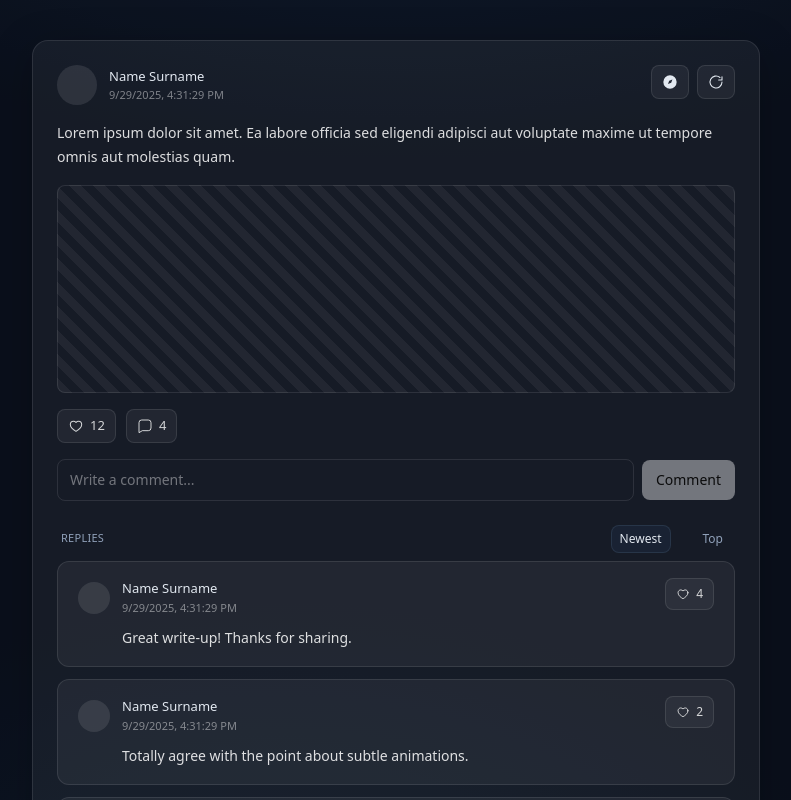
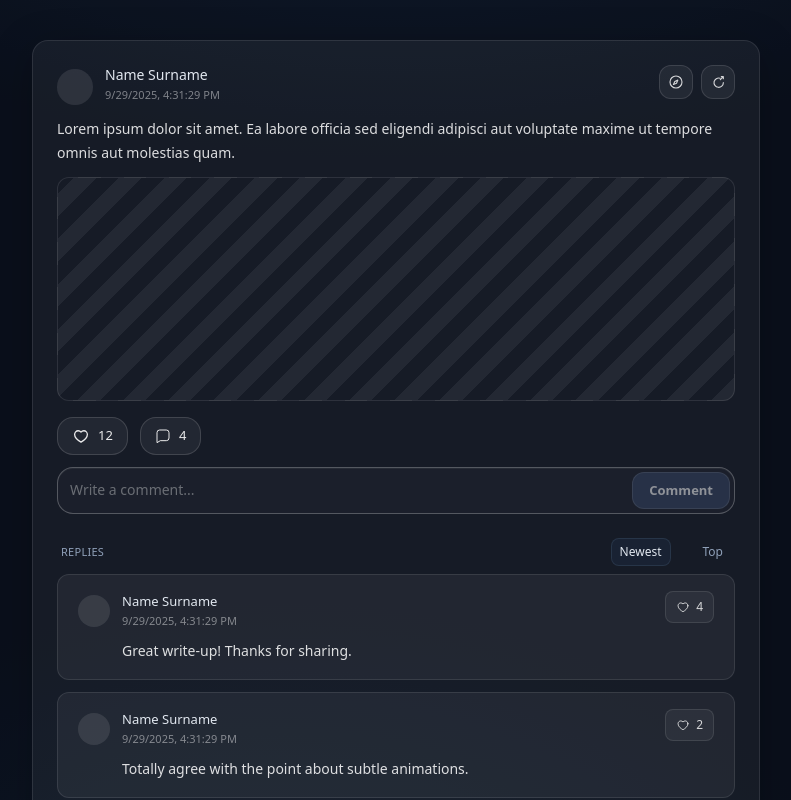
Before and after one commit to Shraddha151/longrun-assignment, a React (Vite) app: page / in a window 1280 px wide. Shown: the top 800 px of the page, without its empty margins (244-1035 px from the left). Built offline with nearby package versions, Linux system fonts and the light colour scheme.

Commit message:
Update project with latest changes

```diff
--- a/src/components/Post.jsx
+++ b/src/components/Post.jsx
@@ -1,20 +1,25 @@
+// src/components/Post.jsx
 import React from "react";
 
-/* icons */
-function HeartIcon({ filled = false }) {
+/* ===== shared icon sizing for the larger pill look ===== */
+const ICON_SIZE = 18;
+const STROKE_W = 1.7;
+
+/* ===== Icons (normalized) ===== */
+function HeartIcon({ filled = false, size = ICON_SIZE }) {
   return filled ? (
-    <svg viewBox="0 0 24 24" width="16" height="16" aria-hidden="true">
+    <svg viewBox="0 0 24 24" width={size} height={size} aria-hidden="true">
       <path
         fill="currentColor"
         d="M11.645 20.91a.75.75 0 0 0 .71 0c1.79-1.002 3.293-2.124 4.56-3.346 2.54-2.41 4.085-4.997 4.085-7.564 0-2.79-2.137-5-4.77-5-1.38 0-2.66.62-3.585 1.613A4.98 4.98 0 0 0 9.06 5c-2.633 0-4.77 2.21-4.77 5 0 2.567 1.546 5.154 4.085 7.564 1.267 1.222 2.77 2.344 4.57 3.346z"
       />
     </svg>
   ) : (
-    <svg viewBox="0 0 24 24" width="16" height="16" aria-hidden="true">
+    <svg viewBox="0 0 24 24" width={size} height={size} aria-hidden="true">
       <path
         fill="none"
         stroke="currentColor"
-        strokeWidth="1.6"
+        strokeWidth={STROKE_W}
         strokeLinecap="round"
         strokeLinejoin="round"
         d="M20.5 9.9c0 5-5.5 8.5-8.5 10.2-3-1.7-8.5-5.2-8.5-10.2C3.5 7.2 5.6 5 8.2 5c1.5 0 2.9.7 3.8 1.8A5 5 0 0 1 15.8 5c2.6 0 4.7 2.2 4.7 4.9Z"
@@ -22,7 +27,8 @@
     </svg>
   );
 }
-function CommentIcon() {
+
+function ChatIcon({ size = ICON_SIZE }) {
   return (
      <svg viewBox="0 0 24 24" width="16" height="16" aria-hidden="true">
       <path
@@ -35,31 +41,38 @@
     </svg>
   );
 }
-function CompassIcon() {
+
+function CompassIcon({ size = 16 }) {
   return (
-    <svg viewBox="0 0 24 24" width="16" height="16" aria-hidden="true">
+    <svg viewBox="0 0 24 24" width={size} height={size} aria-hidden="true">
       <path
-        d="M12 2a10 10 0 1 0 .001 20.001A10 10 0 0 0 12 2Zm3.6 6.4-1.8 4.8-4.8 1.8 1.8-4.8 4.8-1.8Z"
-        fill="currentColor"
-      />
-    </svg>
-  );
-}
-function ResetIcon() {
-  return (
-    <svg viewBox="0 0 24 24" width="16" height="16" aria-hidden="true">
-      <path
-        d="M21 12a9 9 0 1 1-3.07-6.74M21 4v5h-5"
         fill="none"
         stroke="currentColor"
-        strokeWidth="1.6"
+        strokeWidth={STROKE_W}
         strokeLinecap="round"
         strokeLinejoin="round"
+        d="m14.8 9.2-2 4.6-4.6 2 2-4.6 4.6-2ZM12 21a9 9 0 1 1 0-18 9 9 0 0 1 0 18Z"
       />
     </svg>
   );
 }
 
+function ResetIcon({ size = 16 }) {
+  return (
+    <svg viewBox="0 0 24 24" width={size} height={size} aria-hidden="true">
+      <path
+        fill="none"
+        stroke="currentColor"
+        strokeWidth={STROKE_W}
+        strokeLinecap="round"
+        strokeLinejoin="round"
+        d="M20 7V4m0 0h-3m3 0-4.5 4.5M20 13a7 7 0 1 1-4.95-6.72"
+      />
+    </svg>
+  );
+}
+
+/* ===== Post ===== */
 export default function Post({
   post,
   onToggleLike,
@@ -70,91 +83,97 @@
   onViewData,
   onReset,
 }) {
+  const dateStr = new Date(post.createdAt).toLocaleString();
+
+  // Larger, softer pill like your 2nd screenshot
+  const pillBase =
+    "inline-flex items-center gap-2 rounded-2xl border border-white/14 bg-white/[0.055] px-3.5 py-2 text-[13px] text-white/90 hover:bg-white/[0.075]";
+
   return (
+    <article aria-label="Main post">
+      {/* Header */}
+      <header className="mb-3 flex items-start justify-between">
+        <div className="flex items-start gap-3">
+          <div className="mt-1 h-9 w-9 rounded-full bg-white/10" aria-hidden="true" />
           <div>
-      {/* Header */}
-      <div className="flex items-start justify-between gap-4">
-        <div className="flex items-center gap-3">
-          <div className="h-10 w-10 shrink-0 rounded-full bg-white/10" aria-hidden="true" />
-          <div>
-            <div className="text-[13px] font-medium">{post.author?.name || "Name Surname"}</div>
-            <div className="text-[11px] text-white/45">
-              {new Date(post.createdAt).toLocaleString()}
-            </div>
+            <div className="text-[14px] font-medium leading-5">Name Surname</div>
+            <div className="text-[11px] leading-5 text-white/45">{dateStr}</div>
           </div>
         </div>
 
-        {/* Tools (icon only) */}
-        <div className="flex items-center gap-2">
+        <div className="flex gap-2">
           <button
             type="button"
             onClick={onViewData}
-            className="rounded-lg border border-white/10 bg-white/5 px-2.5 py-2 hover:bg-white/10"
             title="View Data"
-            aria-label="View Data"
+            className="rounded-xl border border-white/12 bg-white/6 p-2 text-white/80 hover:bg-white/10 focus:outline-none focus-visible:ring-2 focus-visible:ring-teal-400"
           >
             <CompassIcon />
           </button>
           <button
             type="button"
             onClick={onReset}
-            className="rounded-lg border border-white/10 bg-white/5 px-2.5 py-2 hover:bg-white/10"
             title="Reset Demo"
-            aria-label="Reset Demo"
+            className="rounded-xl border border-white/12 bg-white/6 p-2 text-white/80 hover:bg-white/10 focus:outline-none focus-visible:ring-2 focus-visible:ring-teal-400"
           >
             <ResetIcon />
           </button>
         </div>
-      </div>
+      </header>
 
-      {/* Content */}
-      <p className="mt-4 text-[14px] leading-6 text-white/85">{post.content}</p>
+      {/* Body */}
+      <p className="mb-3 text-[14px] leading-6 text-white/85">{post.content}</p>
 
-      {/* Media placeholder */}
       <div
-        className="mt-4 h-52 w-full rounded-lg border border-white/10 bg-[linear-gradient(45deg,transparent_25%,rgba(255,255,255,0.05)_25%,rgba(255,255,255,0.05)_50%,transparent_50%,transparent_75%,rgba(255,255,255,0.05)_75%,rgba(255,255,255,0.05)_100%)] bg-[length:24px_24px]"
+        className="mb-4 h-56 w-full rounded-xl border border-white/10 bg-gradient-to-br from-white/5 to-white/0 [background-image:repeating-linear-gradient(-45deg,rgba(255,255,255,.06)_0_16px,transparent_16px_32px)]"
         aria-hidden="true"
       />
 
-      {/* Actions */}
-      <div className="mt-4 flex items-center gap-2.5">
+      {/* Action pills */}
+      <div className="mb-3 flex items-center gap-3">
+        {/* Like */}
         <button
           type="button"
           onClick={onToggleLike}
           aria-pressed={post.liked}
-          className={`inline-flex items-center gap-1.5 rounded-lg border px-2.5 py-1.5 motion-safe:transition
-            ${post.liked
-              ? "border-rose-300/40 bg-rose-300/10 text-rose-200"
-              : "border-white/10 bg-white/5 text-white/80 hover:bg-white/10"
-            } motion-safe:hover:scale-[1.02] motion-safe:active:scale-95 motion-reduce:transform-none`}
+          className={
+            post.liked
+              ? "inline-flex items-center gap-2 rounded-2xl border border-rose-300/45 bg-rose-300/12 px-3.5 py-2 text-[13px] text-rose-200 hover:bg-rose-300/18"
+              : pillBase
+          }
         >
-          <HeartIcon filled={post.liked} />
-          <span className="text-[13px]">{post.likes}</span>
+          <HeartIcon size={ICON_SIZE} filled={post.liked} />
+          <span>{post.likes}</span>
         </button>
 
-        <div className="inline-flex items-center gap-1.5 rounded-lg border border-white/10 bg-white/5 px-2.5 py-1.5 text-white/80">
-          <CommentIcon />
-          <span className="text-[13px]">{post.replies.length}</span>
+        {/* Comments (status only) */}
+        <div role="status" aria-label={`${post.replies.length} replies`} className={pillBase}>
+          <ChatIcon size={ICON_SIZE} />
+          <span>{post.replies.length}</span>
         </div>
       </div>
 
-      {/* Comment box */}
-      <form onSubmit={onSubmitComment} className="mt-4 flex items-center gap-2">
+      {/* Comment input (unchanged) */}
+      <form onSubmit={onSubmitComment} className="mb-2">
+        <div className="flex items-center gap-2 rounded-2xl border border-white/25 bg-white/[0.025] p-1 pl-3 shadow-[inset_0_1px_0_rgba(255,255,255,0.05)] focus-within:border-white/35">
           <input
             type="text"
             value={comment}
             onChange={(e) => setComment(e.target.value)}
             placeholder="Write a comment..."
-          className="w-full rounded-lg border border-white/10 bg-transparent px-3 py-2.5 text-sm outline-none placeholder:text-white/40 focus:border-white/25"
+            className="w-full bg-transparent text-[14px] leading-6 text-white/90 placeholder:text-white/35 outline-none"
+            disabled={busy}
+            aria-label="Write a comment"
           />
           <button
             type="submit"
             disabled={busy || !comment.trim()}
-          className="rounded-lg bg-white/90 px-3.5 py-2.5 text-sm font-medium text-black/90 disabled:cursor-not-allowed disabled:bg-white/40"
+            className="rounded-xl border border-white/15 bg-[#32415F] px-4 py-2 text-[13px] font-semibold text-white/92 hover:bg-[#364769] focus:outline-none focus-visible:ring-2 focus-visible:ring-teal-400 disabled:opacity-55"
           >
             {busy ? "Posting…" : "Comment"}
           </button>
+        </div>
       </form>
-    </div>
+    </article>
   );
 }
```
Lines whose indentation alone changed are shown as unchanged.
